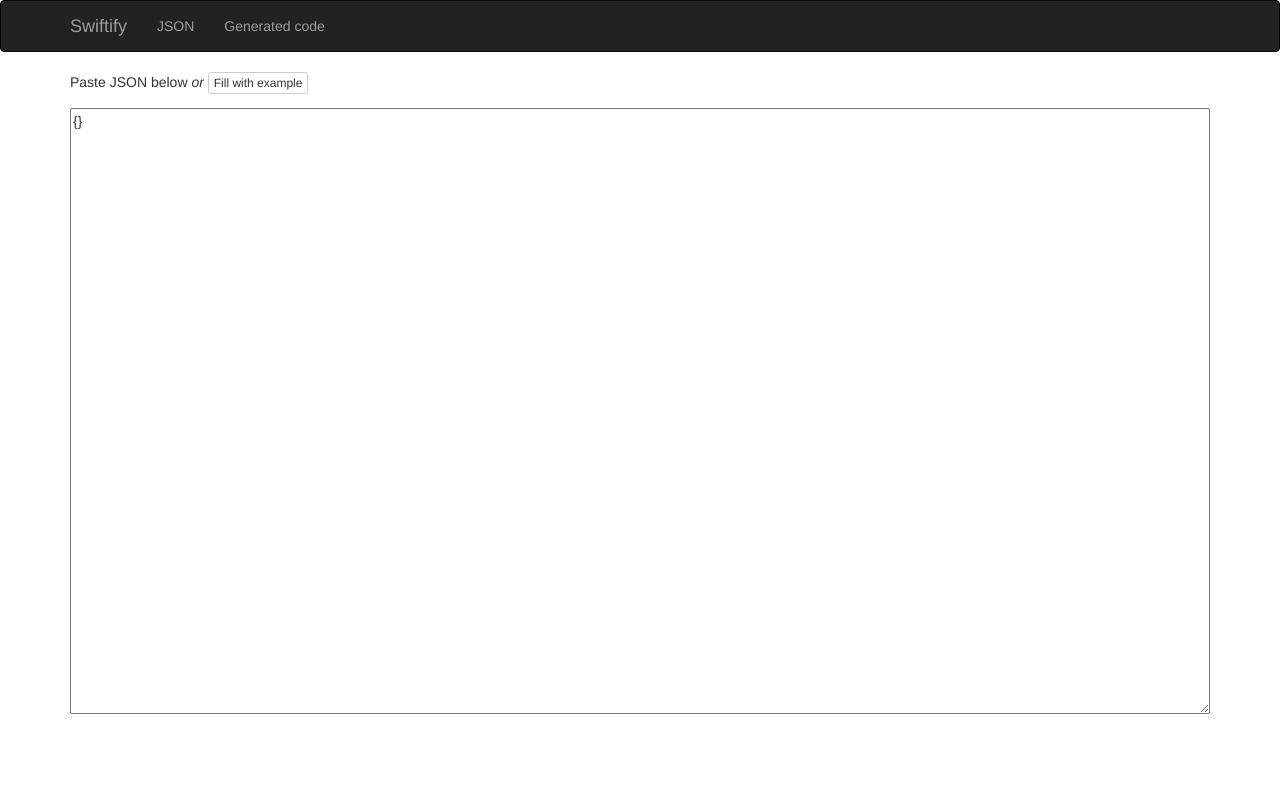
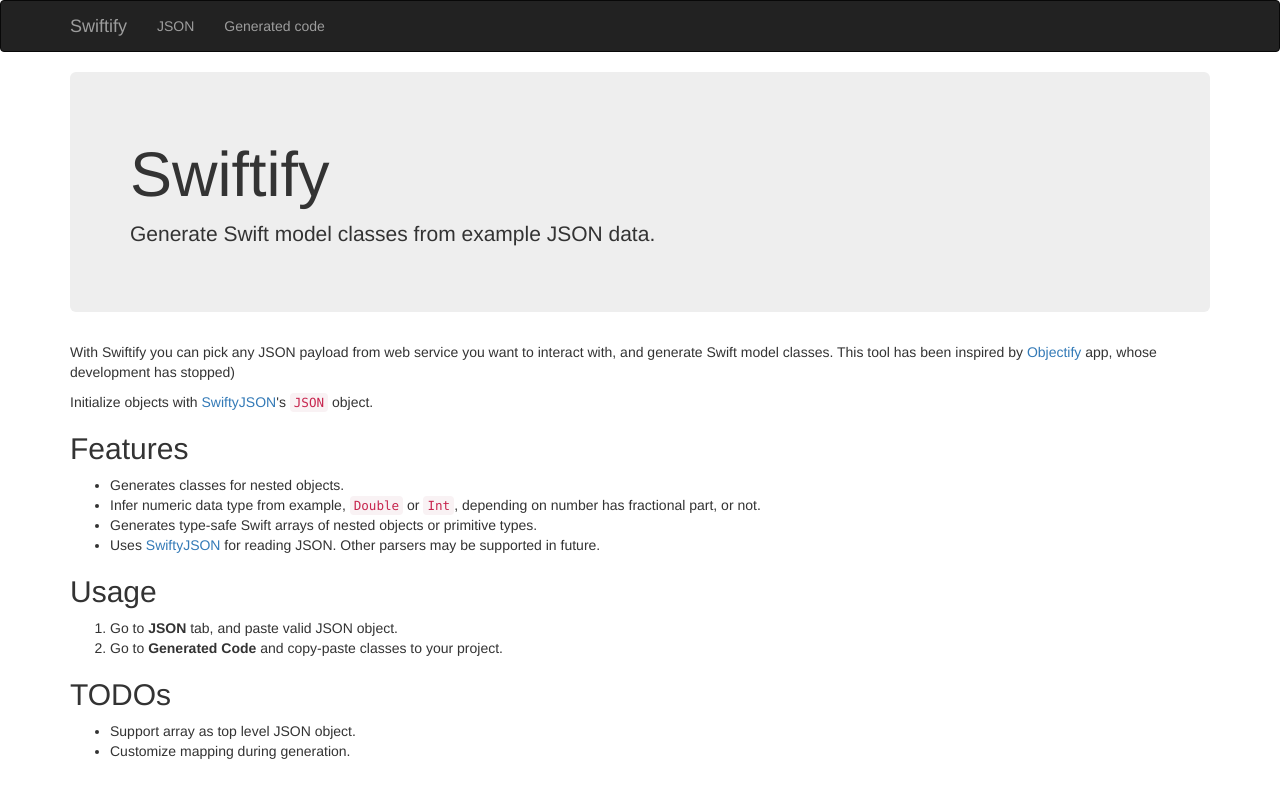
Before and after one commit to Swiftify/swiftify.github.io, a website: page index.html in a window 1280 px wide. Drawn offline with Linux system fonts and the light colour scheme.

Commit message:
Added  about page

```diff
--- a/app/app.js
+++ b/app/app.js
@@ -7,6 +7,9 @@
     console.log('Setting routes');
 
     $routeProvider.
+        when('/', {
+            templateUrl: 'partials/about.html'
+        }).
         when('/json', {
             templateUrl: 'partials/json.html',
             controller: 'JsonController'
@@ -16,7 +19,7 @@
             controller: 'CodeController'
         }).
         otherwise({
-            redirectTo: '/json'
+            redirectTo: '/'
         });
 
 
--- a/index.html
+++ b/index.html
@@ -23,7 +23,7 @@
                 <span class="icon-bar"></span>
                 <span class="icon-bar"></span>
             </button>
-            <a class="navbar-brand" href="#">Swiftify</a>
+            <a class="navbar-brand" href="#/">Swiftify</a>
         </div>
         <div id="navbar" class="navbar-collapse collapse">
             <ul class="nav navbar-nav">
--- /dev/null
+++ b/partials/about.html
@@ -0,0 +1,41 @@
+<!DOCTYPE html>
+<html>
+<head lang="en">
+    <meta charset="UTF-8">
+    <title></title>
+</head>
+<body>
+
+<div class="jumbotron">
+    <h1>Swiftify</h1>
+    <p>Generate Swift model classes from example JSON data.</p>
+</div>
+
+<p>With Swiftify you can pick any JSON payload from web service you want to interact with, and generate Swift model classes.
+This tool has been inspired by <a href="https://itunes.apple.com/us/app/objectify/id435651677?mt=12">Objectify</a> app, whose development has stopped)</p>
+<p>Initialize objects with <a href="https://github.com/SwiftyJSON/SwiftyJSON">SwiftyJSON</a>'s <code>JSON</code> object.</p>
+
+<h2>Features</h2>
+
+<ul>
+    <li>Generates classes for nested objects.</li>
+    <li>Infer numeric data type from example, <code>Double</code> or <code>Int</code>, depending on number has fractional part, or not.</li>
+    <li>Generates type-safe Swift arrays of nested objects or primitive types.</li>
+    <li>Uses <a href="https://github.com/SwiftyJSON/SwiftyJSON">SwiftyJSON</a> for reading JSON. Other parsers may be supported in future.</li>
+</ul>
+
+<h2>Usage</h2>
+
+<ol>
+    <li>Go to <b>JSON</b> tab, and paste valid JSON object.</li>
+    <li>Go to <b>Generated Code</b> and copy-paste classes to your project.</li>
+</ol>
+
+<h2>TODOs</h2>
+<ul>
+    <li>Support array as top level JSON object.</li>
+    <li>Customize mapping during generation.</li>
+</ul>
+
+</body>
+</html>
```
